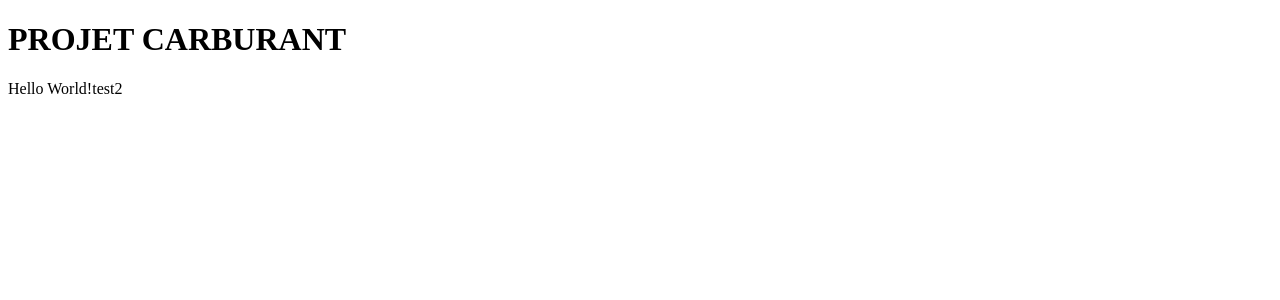
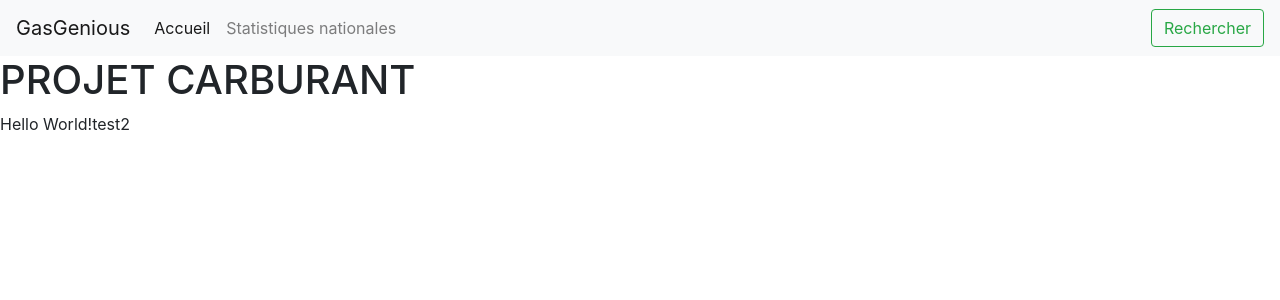
Before and after one commit to oceanetardy/ProjetCarburantPYTHON, a Flask app: page / in a window 1280 px wide. Shown: the top 300 px of the page. Run offline with Flask 3, Linux system fonts and the light colour scheme; some libraries are stand-ins or nearby versions.

Commit message:
[*] FO : Début ajout navbar

```diff
--- a/app/templates/style.css
+++ b/app/templates/style.css
@@ -0,0 +1,3 @@
+.navbar {
+    background-color: #E3D5CA; !important;
+}
--- a/app/templates/templateHome.html
+++ b/app/templates/templateHome.html
@@ -5,9 +5,31 @@
 <head>
     <meta charset="UTF-8">
     <title>DATA ScienceCarburants</title>
-    <script></script>
-</head>
+    <link href="style.css" rel="stylesheet" />
+    <link rel="stylesheet" href="https://cdn.jsdelivr.net/npm/bootstrap@4.0.0/dist/css/bootstrap.min.css" integrity="sha384-Gn5384xqQ1aoWXA+058RXPxPg6fy4IWvTNh0E263XmFcJlSAwiGgFAW/dAiS6JXm" crossorigin="anonymous">
+<script src="https://code.jquery.com/jquery-3.2.1.slim.min.js" integrity="sha384-KJ3o2DKtIkvYIK3UENzmM7KCkRr/rE9/Qpg6aAZGJwFDMVNA/GpGFF93hXpG5KkN" crossorigin="anonymous"></script>
+<script src="https://cdn.jsdelivr.net/npm/popper.js@1.12.9/dist/umd/popper.min.js" integrity="sha384-ApNbgh9B+Y1QKtv3Rn7W3mgPxhU9K/ScQsAP7hUibX39j7fakFPskvXusvfa0b4Q" crossorigin="anonymous"></script>
+<script src="https://cdn.jsdelivr.net/npm/bootstrap@4.0.0/dist/js/bootstrap.min.js" integrity="sha384-JZR6Spejh4U02d8jOt6vLEHfe/JQGiRRSQQxSfFWpi1MquVdAyjUar5+76PVCmYl" crossorigin="anonymous"></script></head>
 <body>
+<nav class="navbar navbar-expand-lg navbar-light bg-light">
+  <a class="navbar-brand" href="#">GasGenious</a>
+  <button class="navbar-toggler" type="button" data-toggle="collapse" data-target="#navbarSupportedContent" aria-controls="navbarSupportedContent" aria-expanded="false" aria-label="Toggle navigation">
+    <span class="navbar-toggler-icon"></span>
+  </button>
+
+  <div class="collapse navbar-collapse" id="navbarSupportedContent">
+    <ul class="navbar-nav mr-auto">
+      <li class="nav-item active">
+        <a class="nav-link" href="#">Accueil <span class="sr-only">(current)</span></a>
+      </li>
+      <li class="nav-item">
+        <a class="nav-link" href="#">Statistiques nationales</a>
+      </li>
+    </ul>
+      <button class="btn btn-outline-success my-2 my-sm-0" type="submit">Rechercher</button></div>
+</nav>
+
+
 <h1> PROJET CARBURANT</h1>
 {{content}}{{test}}
 
```
